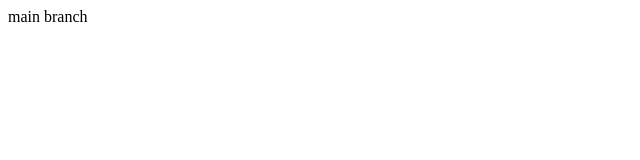
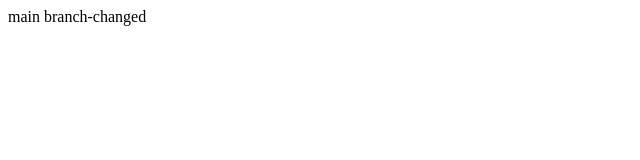
Before and after one commit to Pieter95/Opdracht-GIT, a plain HTML site: page index.html in a window 1280 px wide. Shown: the full height of the page, 0-640 px from the left. Drawn offline with Linux system fonts and the light colour scheme.

Commit message:
wijziging text

```diff
--- a/index.html
+++ b/index.html
@@ -1 +1 @@
-<p>main branch<p>
+<p>main branch-changed<p>
```
